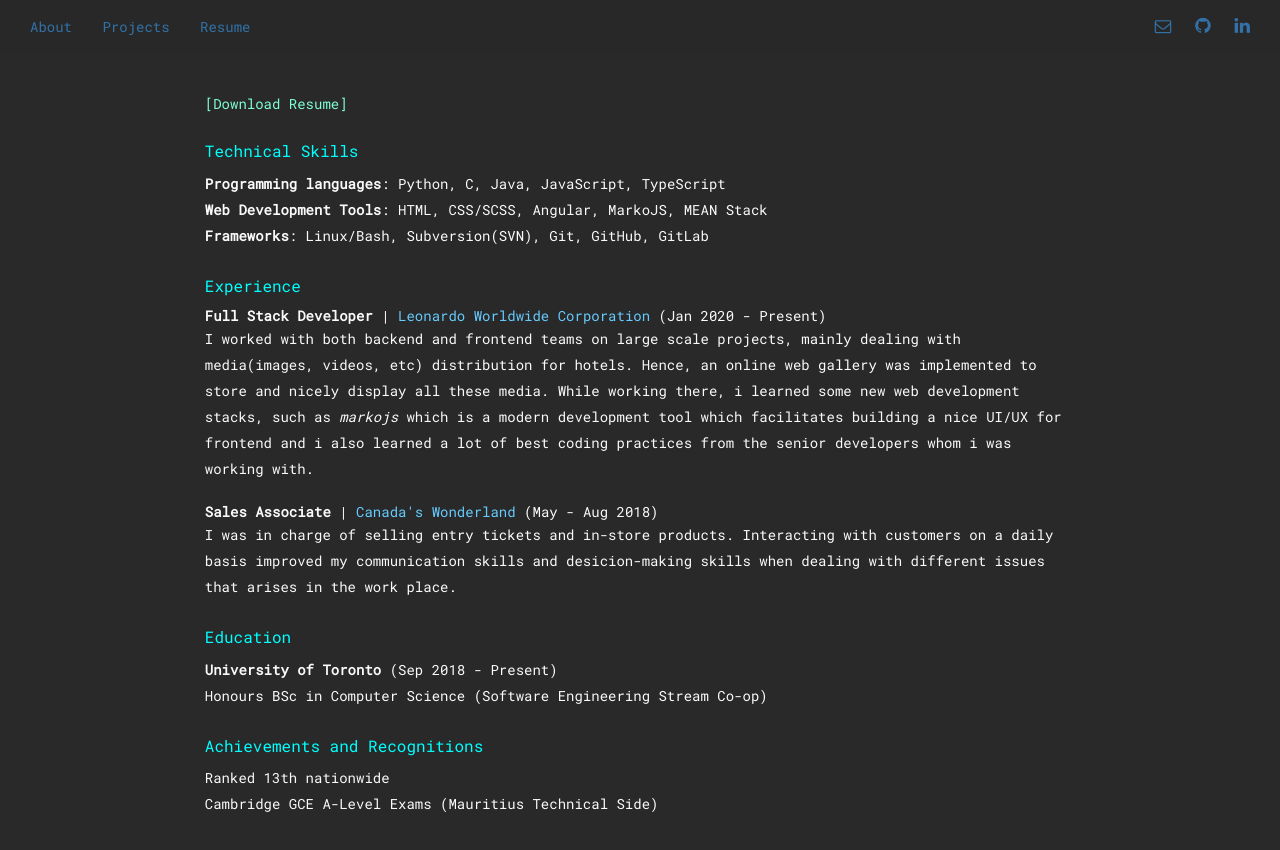
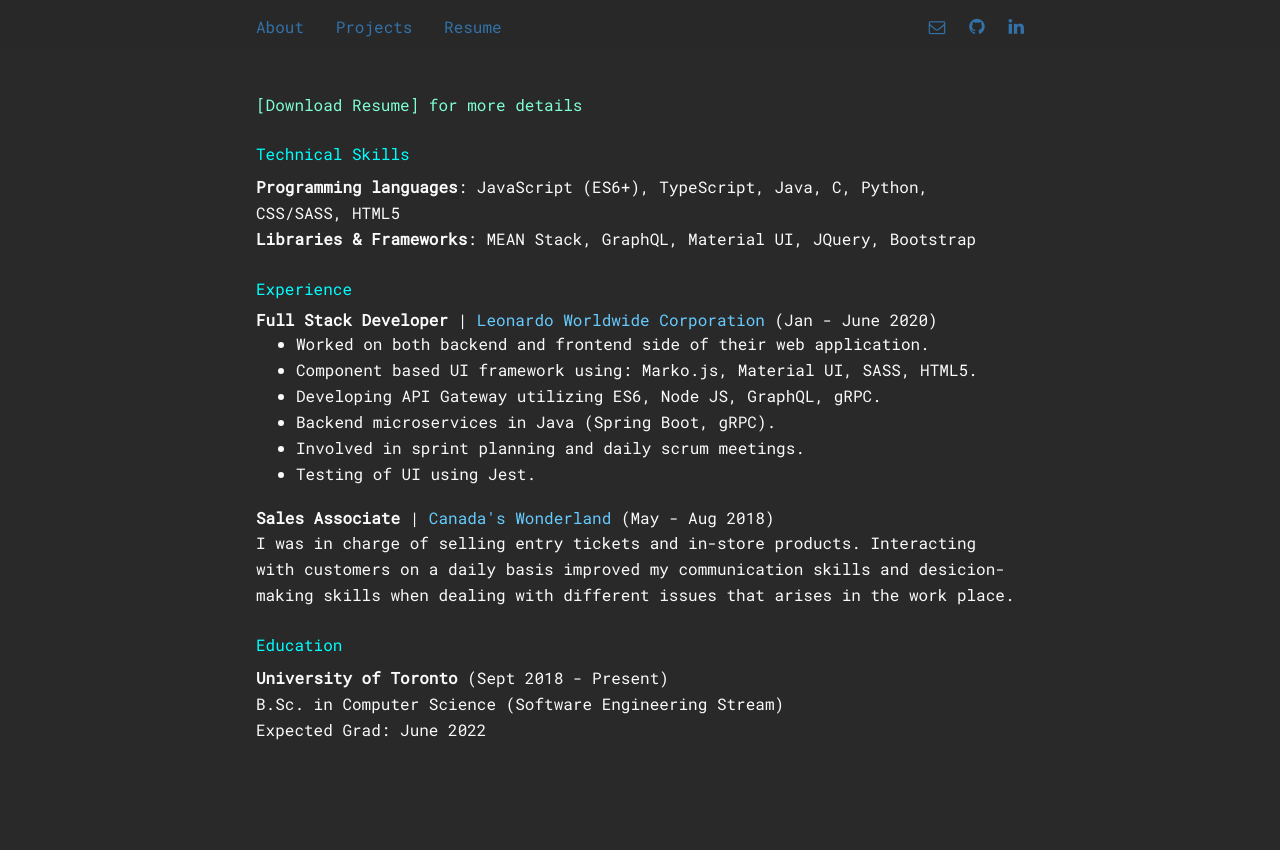
Before and after one commit to emile29/emile29.github.io, a plain HTML site: page resume.html in a window 1280 px wide. After the commit the page ends 809 px from the top, so only its background shows below. Drawn offline with nearby package versions, Linux system fonts and the light colour scheme.

Commit message:
style changes

```diff
--- a/projects/movies-bestof/index.html
+++ b/projects/movie-feed/index.html
@@ -1,14 +1,14 @@
 <!DOCTYPE html>
 <meta name="viewport" content="width=device-width, initial-scale=1">
-<link rel='stylesheet' href='movies-bestof.css'>
+<link rel='stylesheet' href='movie-feed.css'>
 <script src='https://ajax.googleapis.com/ajax/libs/jquery/3.5.1/jquery.min.js'></script>
-<script src='movies-bestof.js'></script>
+<script src='movie-feed.js'></script>
 
 <body>
     <div class='header-bar'>
         <div class="first-row">
             <div class='header'>
-                Movies BestOf
+                Trending Movie Feed
             </div>
         </div>
 
--- a/resume.html
+++ b/resume.html
@@ -16,8 +16,8 @@
         <div class='right-section'>
             <div>
                 <div><a class='mail' title='email' href='mailto:emile.litim@mail.utoronto.ca' target="_blank"><i class='fa fa-envelope-o'></i></a></div>
-                <div><a title='github' href='https://github.com/eltc29' target="_blank"><i class='fa fa-github'></i></a></div>
-                <div><a title='linkedin' href='https://www.linkedin.com/in/emile-li-076656160/' target="_blank"><i class='fa fa-linkedin'></i></a></div>
+                <div><a title='github' href='https://github.com/emile29' target="_blank"><i class='fa fa-github'></i></a></div>
+                <div><a title='linkedin' href='https://www.linkedin.com/in/emile-li/' target="_blank"><i class='fa fa-linkedin'></i></a></div>
             </div>
         </div>
     </div>
@@ -26,7 +26,7 @@
     <div class='page-content'>
         <div class="section">
             <div class="resume-link">
-                [<a href='files/resume.pdf' target="_blank">Download Resume</a>]
+                [<a href='files/resume.pdf' target="_blank">Download Resume</a>] for more details
             </div>
         </div>
 
@@ -34,13 +34,10 @@
             <div class="para-header-2">Technical Skills</div>
             <div class="para">
                 <div>
-                    <b>Programming languages</b>: Python, C, Java, JavaScript, TypeScript
+                    <b>Programming languages</b>: JavaScript (ES6+), TypeScript, Java, C, Python, CSS/SASS, HTML5
                 </div>
                 <div>
-                    <b>Web Development Tools</b>: HTML, CSS/SCSS, Angular, MarkoJS, MEAN Stack
-                </div>
-                <div>
-                    <b>Frameworks</b>: Linux/Bash, Subversion(SVN), Git, GitHub, GitLab
+                    <b>Libraries & Frameworks</b>: MEAN Stack, GraphQL, Material UI, JQuery, Bootstrap
                 </div>
             </div>
         </div>
@@ -48,15 +45,17 @@
         <div class="section">
             <div class="para-header-2">Experience</div>
             <div>
-                <b>Full Stack Developer</b> | <span class="highlight">Leonardo Worldwide Corporation</span> (Jan 2020 - Present)
+                <b>Full Stack Developer</b> | <span class="highlight">Leonardo Worldwide Corporation</span> (Jan - June 2020)
             </div>
             <div class='para'>
-                I worked with both backend and frontend teams on large scale projects, mainly dealing with
-                media(images, videos, etc) distribution for hotels. Hence, an online web gallery was implemented to store
-                and nicely display all these media. While working there, i learned some new web development
-                stacks, such as <em>markojs</em> which is a modern development tool which facilitates building
-                a nice UI/UX for frontend and i also learned a lot of best coding practices from the senior developers
-                whom i was working with.
+                <ul>
+                    <li>Worked on both backend and frontend side of their web application.</li>
+                    <li>Component based UI framework using: Marko.js, Material UI, SASS, HTML5.</li>
+                    <li>Developing API Gateway utilizing ES6, Node JS, GraphQL, gRPC.</li>
+                    <li>Backend microservices in Java (Spring Boot, gRPC).</li>
+                    <li>Involved in sprint planning and daily scrum meetings.</li>
+                    <li>Testing of UI using Jest.</li>
+                </ul>
             </div>
 
             <div>
@@ -72,17 +71,18 @@
         <div class="section">
             <div class="para-header-2">Education</div>
             <div class='para'>
-                <b>University of Toronto</b> (Sep 2018 - Present)
-                <div>Honours BSc in Computer Science (Software Engineering Stream Co-op)</div>
+                <b>University of Toronto</b> (Sept 2018 - Present)
+                <div>B.Sc. in Computer Science (Software Engineering Stream)</div>
+                <div>Expected Grad: June 2022</div>
             </div>
         </div>
 
         <div class="section">
-            <div class="para-header-2">Achievements and Recognitions</div>
+            <!-- <div class="para-header-2">Achievements and Recognitions</div>
             <div class='para'>
                 <div>Ranked 13th nationwide</div>
                 <div>Cambridge GCE A-Level Exams (Mauritius Technical Side)</div>
-            </div>
+            </div> -->
         </div>
     </div>
 </body>
--- a/styles/global.css
+++ b/styles/global.css
@@ -6,7 +6,7 @@
     --base-color: #292929;
     --secondary-color: #00ffff;
     --base-font-family: 'Roboto Mono', monospace;
-    --base-font-size: 14px;
+    --base-font-size: 16px;
 }
 
 a:hover {
@@ -28,7 +28,7 @@ body {
     height: 54px;
     display: flex;
     justify-content: space-between;
-    padding: 0 30px;
+    padding: 0 20%;
     background-color: var(--base-color);
     opacity: .9;
 }
@@ -63,7 +63,7 @@ body {
 }
 
 .page-content {
-    padding: 94px 16% 40px;
+    padding: 94px 20% 40px;
 }
 
 .para-header {
```
Also changed, not shown: index.html (+11 -5 lines), projects.html (+13 -36 lines), projects/movie-feed/movie-feed.css (renamed from projects/movies-bestof/movies-bestof.css), projects/movie-feed/movie-feed.js (renamed from projects/movies-bestof/movies-bestof.js), 1 other file.
